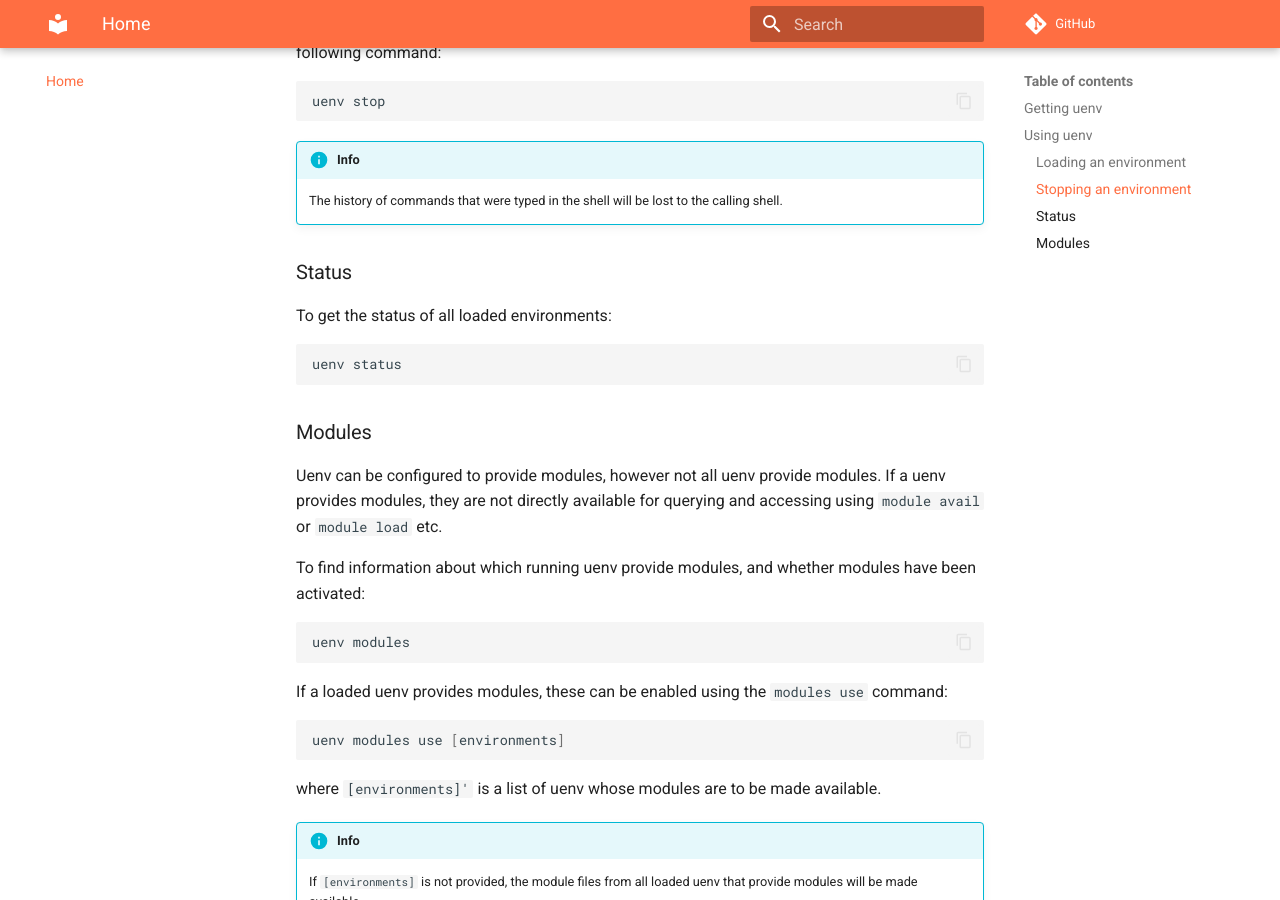
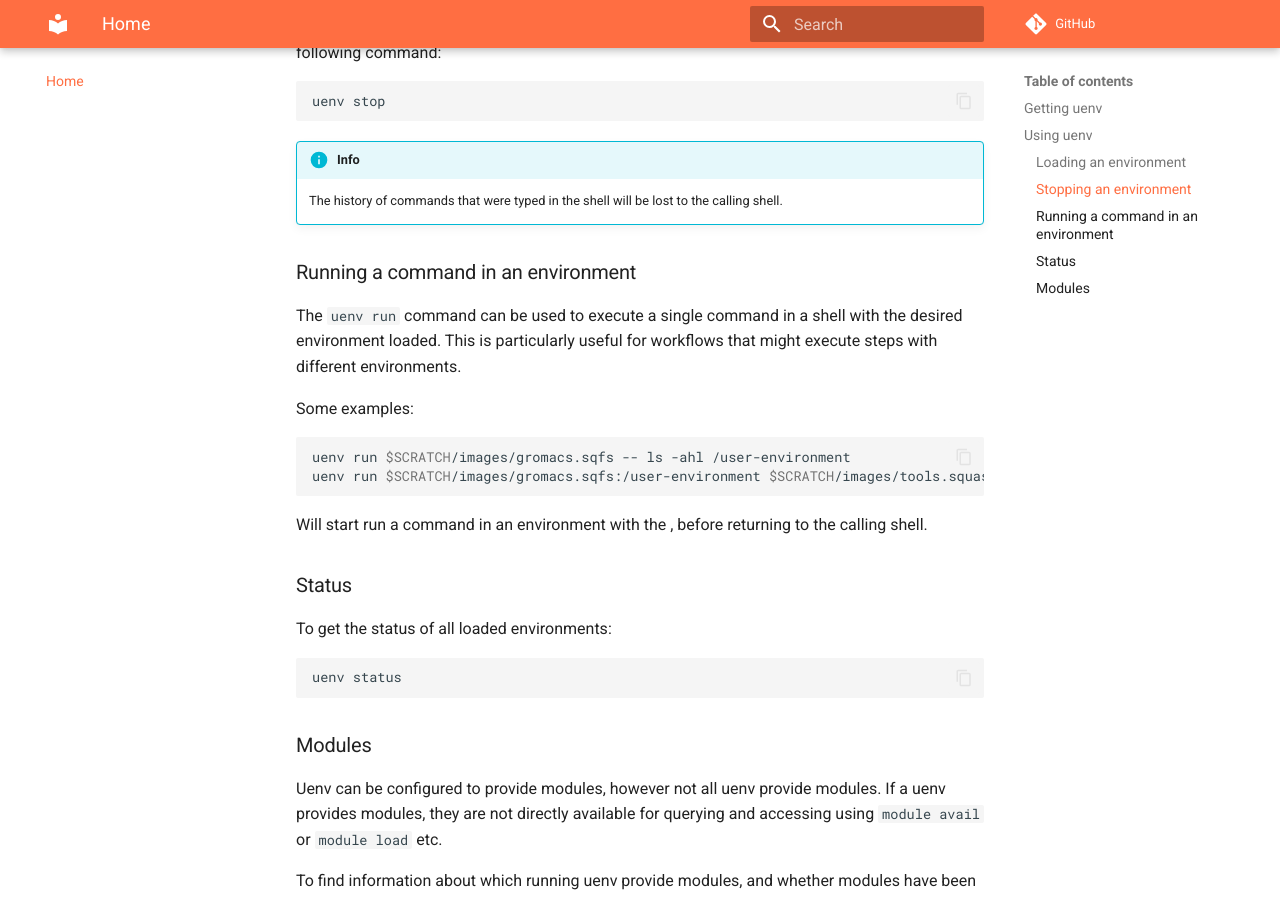
Before and after one commit to simonpintarelli/uenv, an MkDocs documentation site: the page built from docs/index.md, in a window 1280 px wide and 900 px high, scrolled down 1238 px. Built offline with MkDocs 1.6.1 and Material for MkDocs 9.7.7, drawn with Linux system fonts in a browser that asks for light colours; comment, search, counter and statistics services are not loaded.

Commit message:
add uenv run command
Add a command `uenv run <images> -- <command> <args>`

````diff
--- a/docs/index.md
+++ b/docs/index.md
@@ -46,6 +46,20 @@ uenv stop
 
 !!! info
     The history of commands that were typed in the shell will be lost to the calling shell.
+
+### Running a command in an environment
+
+The `uenv run` command can be used to execute a single command in a shell with the desired environment loaded.
+This is particularly useful for workflows that might execute steps with different environments.
+
+Some examples:
+
+```bash
+uenv run $SCRATCH/images/gromacs.sqfs -- ls -ahl /user-environment
+uenv run $SCRATCH/images/gromacs.sqfs:/user-environment $SCRATCH/images/tools.squashfs:/user-tools -- ls -ahl /user-environment /user-tools
+```
+
+Will start run a command in an environment with the , before returning to the calling shell.
 
 ### Status
 
````
Also changed, not shown: 2 other files.
